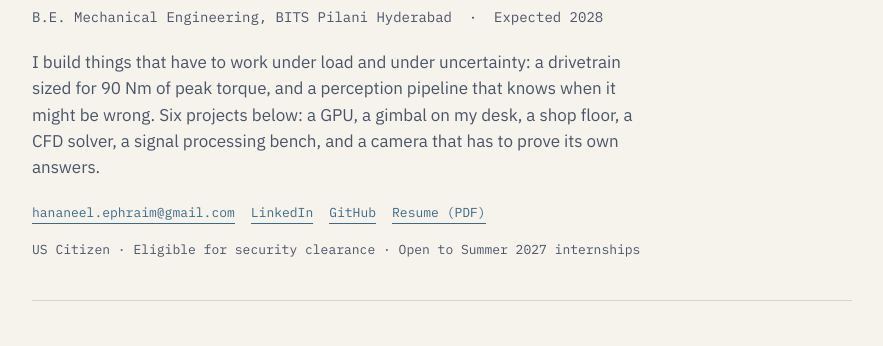
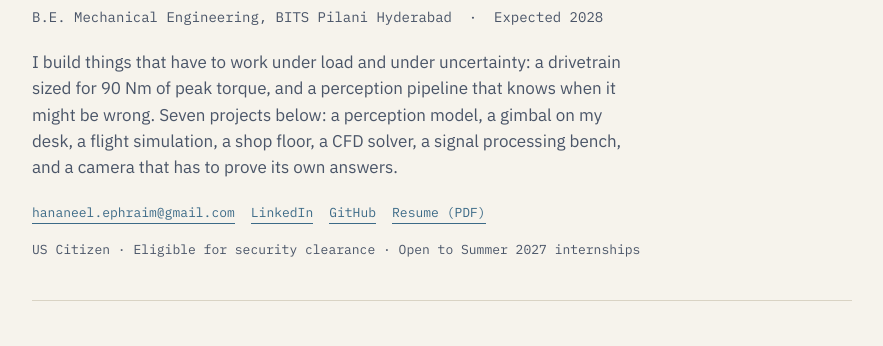
Before and after one commit to Hananeel-dev/hananeel-dev.github.io, a plain HTML site: page index.html in a window 1280 px wide. Shown: the part 158-504 px from the top of the page, without its empty margins (198-1081 px from the left). Drawn offline with Linux system fonts and the light colour scheme; files whose address does not match are found by name.

Commit message:
Add files via upload

```diff
--- a/index.html
+++ b/index.html
@@ -250,8 +250,8 @@
     <div class="role">B.E. Mechanical Engineering, BITS Pilani Hyderabad &nbsp;·&nbsp; Expected 2028</div>
     <p class="lede">
       I build things that have to work under load and under uncertainty: a drivetrain sized
-      for 90 Nm of peak torque, and a perception pipeline that knows when it might be wrong. Six projects below:
-      a GPU, a gimbal on my desk, a shop floor, a CFD solver, a signal processing bench, and a camera that has to prove its own answers.
+      for 90 Nm of peak torque, and a perception pipeline that knows when it might be wrong. Seven projects below:
+      a perception model, a gimbal on my desk, a flight simulation, a shop floor, a CFD solver, a signal processing bench, and a camera that has to prove its own answers.
     </p>
     <div class="contact-row">
       <a href="mailto:hananeel.ephraim@gmail.com">hananeel.ephraim@gmail.com</a>
```
